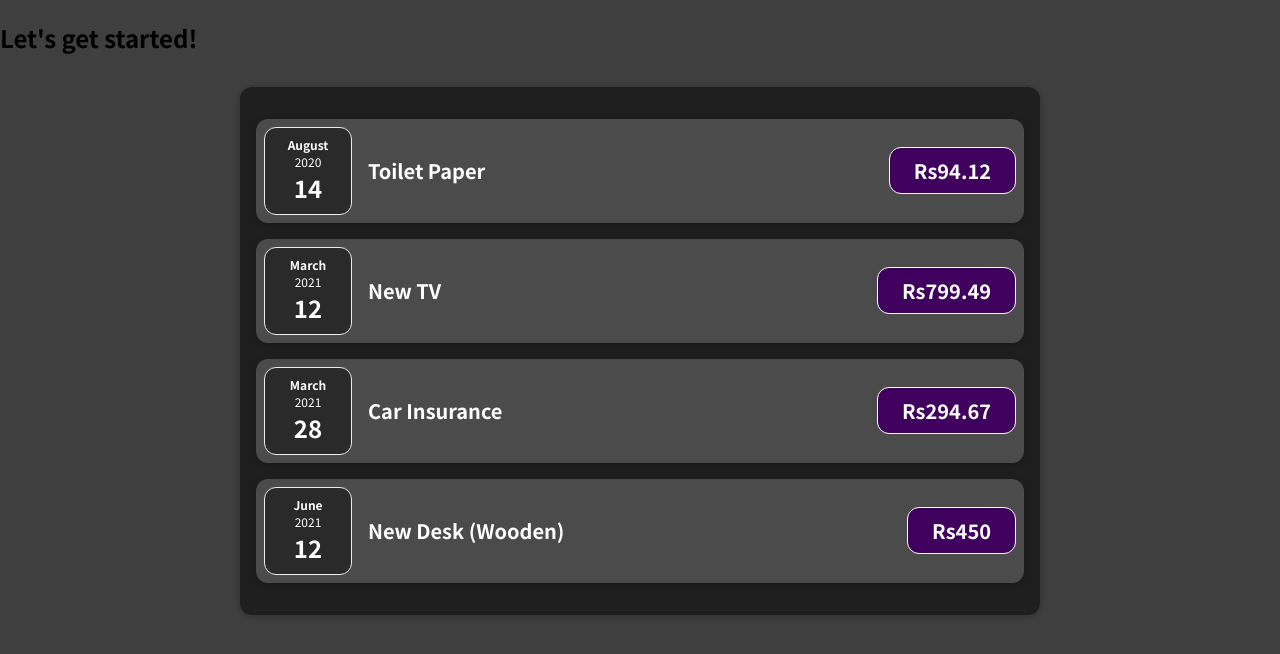
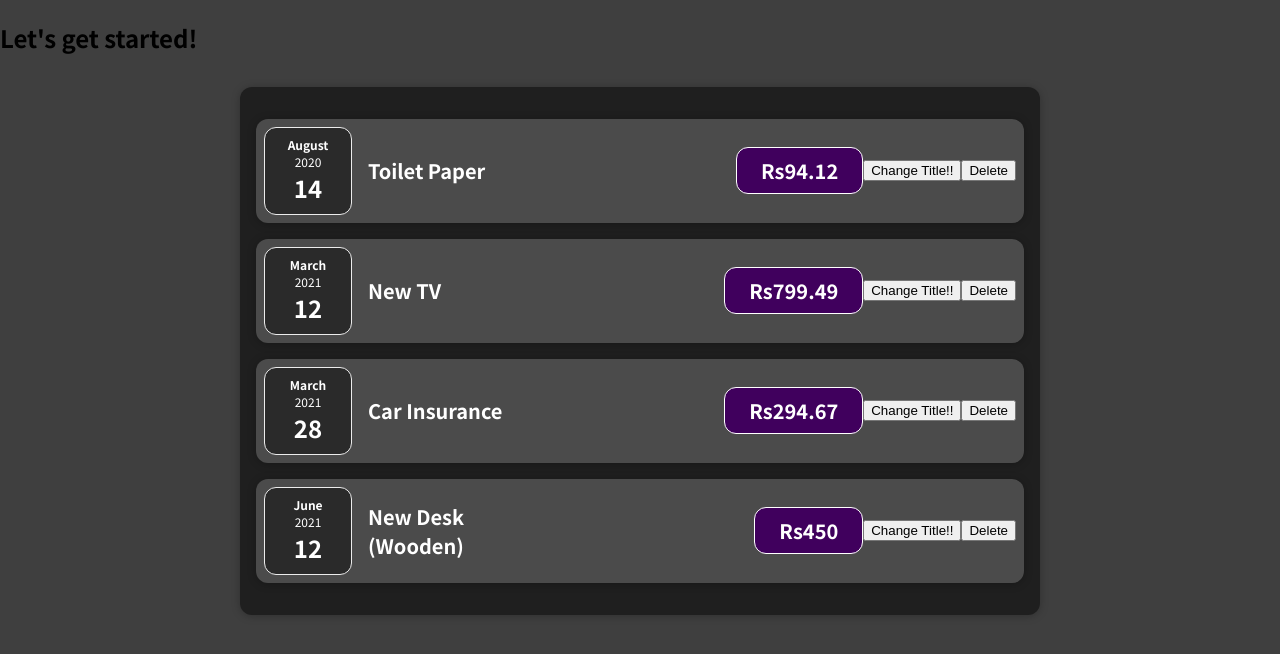
Before and after one commit to AbhiSingh0302/ReactExpenseTracker, a React (Create React App) app: page / in a window 1280 px wide. Shown: the top 654 px of the page. Built offline with nearby package versions, Linux system fonts and the light colour scheme.

Commit message:
adding eventlisteners

```diff
--- a/src/components/Expenses/ExpenseItem.js
+++ b/src/components/Expenses/ExpenseItem.js
@@ -5,11 +5,19 @@ import ExpenseDetails from './ExpenseDetails';
 import Card from '../UI/Card';
 
 const ExpenseItem = (props) => {
+    const clickHandler = () => {
+        console.log("Clicked!!!");
+    }
+    const removeHandler = (e) => {
+        console.log(e.target.parentNode.remove());
+    }
 
     return (
         <Card className='expense-item'>
             <ExpenseDate date={props.date}/>
             <ExpenseDetails title={props.title} location={props.location} amount={props.amount}/>
+            <button onClick={clickHandler}>Change Title!!</button>
+            <button onClick={removeHandler}>Delete</button>
         </Card>
     );
 }
```
